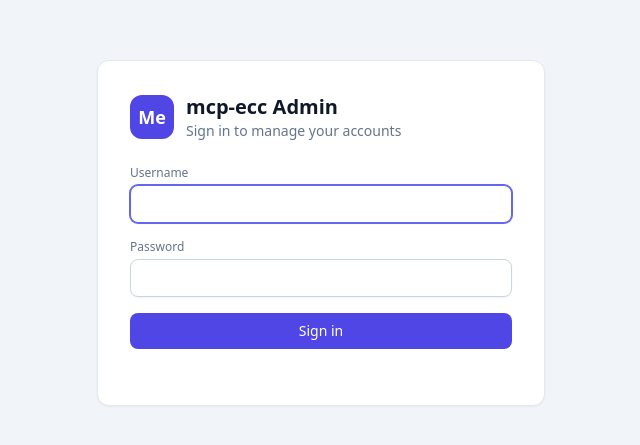
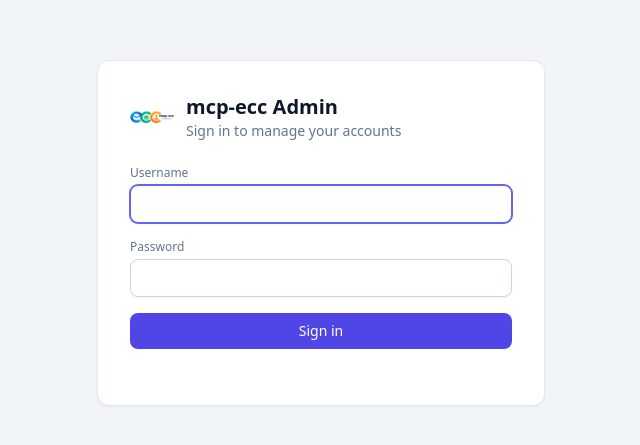
Before and after one commit to karljsamuel/mcp-ecc, a React (Vite) app in the folder packages/admin-ui/: page /login in a window 1280 px wide. Shown: the part 167-612 px from the top of the page, without its empty margins (319-959 px from the left). Built offline with nearby package versions, Linux system fonts and the light colour scheme; no server answers.

Commit message:
fix: login redirect — removed redundant refresh() that nulled the user; use logo on login + redirect back to requested page

```diff
--- a/packages/admin-ui/src/pages/Login.tsx
+++ b/packages/admin-ui/src/pages/Login.tsx
@@ -1,5 +1,5 @@
 import { useEffect, useState, type FormEvent } from 'react';
-import { Link, useNavigate } from 'react-router-dom';
+import { Link, useLocation, useNavigate } from 'react-router-dom';
 import { useAuth } from '../context/AuthContext';
 import { Alert } from '../components/ui';
 import type { ToastPush } from './toast';
@@ -9,8 +9,9 @@ export function Login({ push }: { push: ToastPush }) {
   const [password, setPassword] = useState('');
   const [error, setError] = useState<string | null>(null);
   const [busy, setBusy] = useState(false);
-  const { login, refresh, needsBootstrap } = useAuth();
+  const { login, needsBootstrap } = useAuth();
   const navigate = useNavigate();
+  const location = useLocation();
 
   // A fresh install has no admin account: send the user to create one
   // instead of showing a blank login (which would be unusable).
@@ -24,9 +25,9 @@ export function Login({ push }: { push: ToastPush }) {
     setBusy(true);
     try {
       await login(username, password);
-      await refresh();
       push('Signed in successfully', 'success');
-      navigate('/accounts', { replace: true });
+      const from = (location.state as { from?: { pathname: string } } | null)?.from?.pathname || '/accounts';
+      navigate(from, { replace: true });
     } catch (err: unknown) {
       const msg = (err as { message?: string })?.message ?? 'Login failed';
       setError(msg);
@@ -39,9 +40,7 @@ export function Login({ push }: { push: ToastPush }) {
     <div className="flex min-h-screen items-center justify-center bg-slate-100 p-4">
       <div className="card w-full max-w-md p-8">
         <div className="mb-6 flex items-center gap-3">
-          <div className="flex h-11 w-11 items-center justify-center rounded-xl bg-indigo-600 text-lg font-bold text-white">
-            Me
-          </div>
+          <img src="/Logo.png" alt="mcp-ecc" className="h-11 w-11 object-contain" />
           <div>
             <h1 className="text-xl font-semibold text-slate-900">mcp-ecc Admin</h1>
             <p className="text-sm text-slate-500">Sign in to manage your accounts</p>
```
